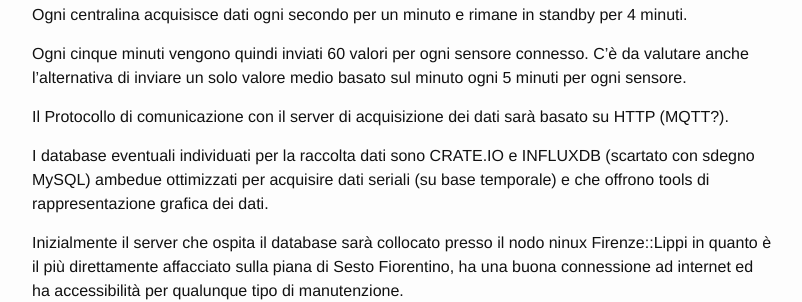
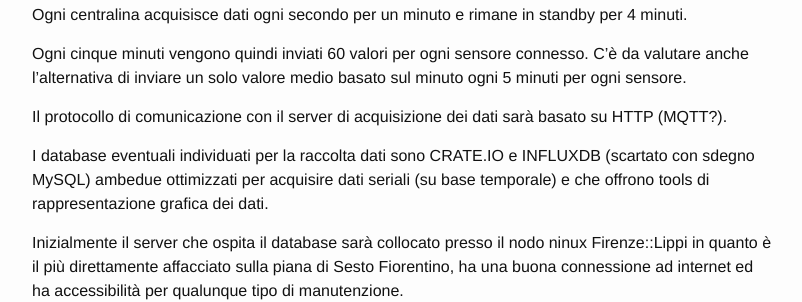
Before and after one commit to ninux-fi/firenze.ninux.org___old, a Jekyll site: the page built from _posts/2016-09-14-report-riunione-MammeNoIncenritore.md, in a window 1280 px wide. Shown: the part 956-1258 px from the top of the page, without its empty margins (238-1040 px from the left). Built offline with Jekyll 4.4.1, drawn with Linux system fonts in a browser that asks for light colours; comment, search, counter and statistics services are not loaded.

Commit message:
Piccola correzione

```diff
--- a/_posts/2016-09-14-report-riunione-MammeNoIncenritore.md
+++ b/_posts/2016-09-14-report-riunione-MammeNoIncenritore.md
@@ -60,7 +60,7 @@ Ogni cinque minuti vengono quindi inviati 60 valori per ogni sensore
 connesso. C'è da valutare anche l'alternativa di inviare un solo
 valore medio basato sul minuto ogni 5 minuti per ogni sensore.
 
-Il Protocollo di comunicazione con il server di acquisizione dei dati
+Il protocollo di comunicazione con il server di acquisizione dei dati
 sarà basato su HTTP (MQTT?).
 
 I database eventuali individuati per la raccolta dati sono CRATE.IO e
```
